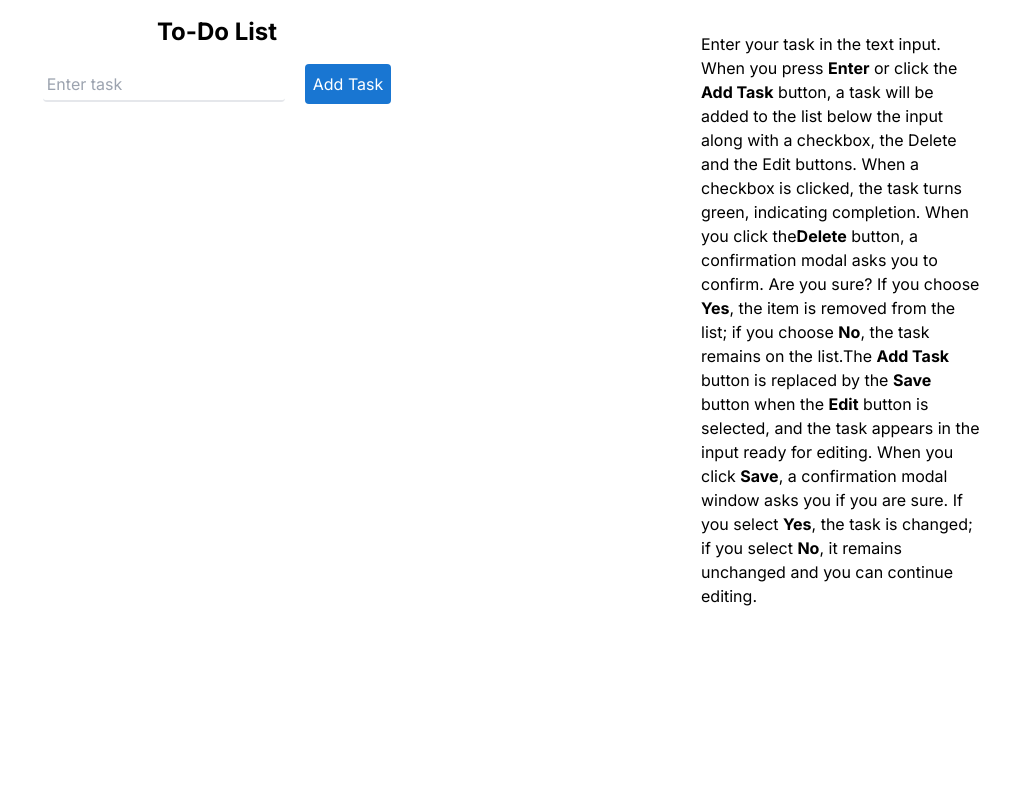
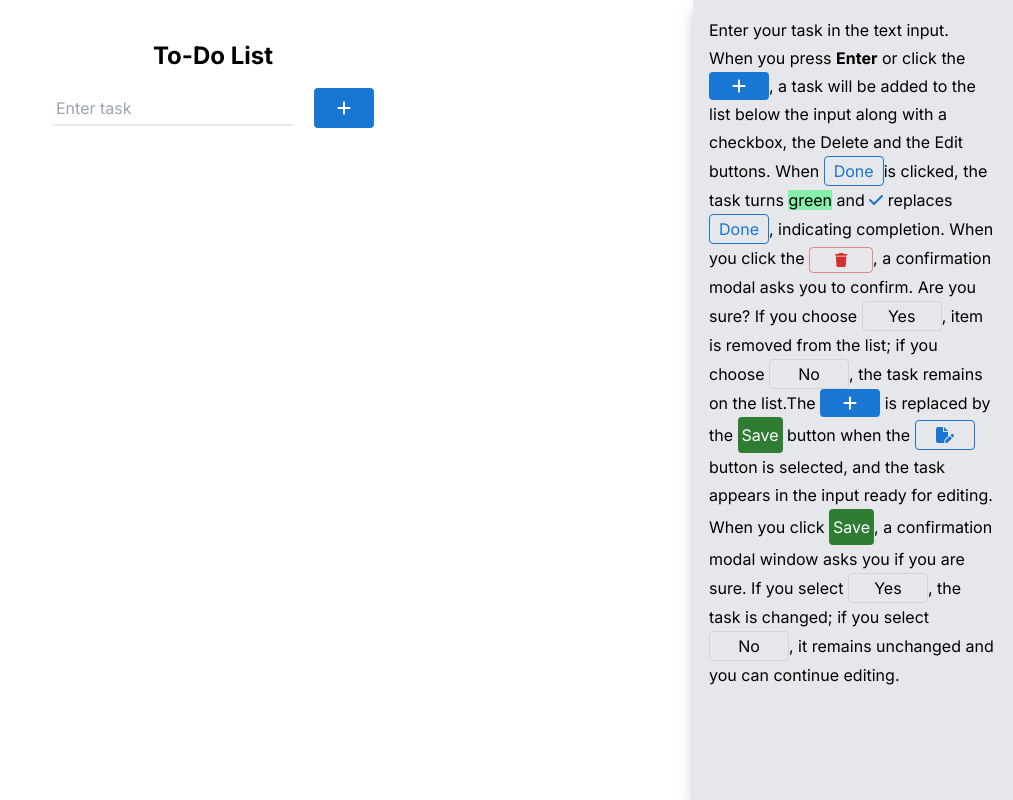
Before and after one commit to limanovic/to-do-list, a Next.js app: page / in a window 1280 px wide. Shown: the whole page, without its empty margins (267-1280 px from the left). Built offline with nearby package versions, Linux system fonts and the light colour scheme.

Commit message:
Icons imported

```diff
--- a/package.json
+++ b/package.json
@@ -13,6 +13,9 @@
     "dependencies": {
         "@emotion/react": "^11.11.0",
         "@emotion/styled": "^11.11.0",
+        "@fortawesome/fontawesome-svg-core": "^6.4.0",
+        "@fortawesome/free-solid-svg-icons": "^6.4.0",
+        "@fortawesome/react-fontawesome": "^0.2.0",
         "@mui/icons-material": "^5.11.16",
         "@mui/material": "^5.12.3",
         "@reduxjs/toolkit": "^1.9.5",
--- a/src/app/components/AddTask.tsx
+++ b/src/app/components/AddTask.tsx
@@ -5,6 +5,8 @@ import { useDispatch, useSelector } from 'react-redux';
 import { addTask, saveTask } from './Redux/tasks/slice';
 import { RootState } from './Redux/types';
 import { Task as TaskType } from './Redux/types';
+import { FontAwesomeIcon } from '@fortawesome/react-fontawesome';
+import { faPlus } from '@fortawesome/free-solid-svg-icons';
 
 const AddTask = () => {
     const dispatch = useDispatch();
@@ -69,17 +71,13 @@ const AddTask = () => {
                         value={newTask?.name}
                         onChange={(e) => setNewTask({ name: e.target.value, id: new Date().getTime() })}
                     />
-                    <button type="submit" className="p-2 bg-[#1976D2] text-white rounded">
-                        Add Task
+                    <button type="submit" className="p-2 bg-[#1976D2] w-[60px] text-white rounded">
+                        <FontAwesomeIcon icon={faPlus} />
                     </button>
                 </form>
             )}
             {modalOpened && (
-                <ConfirmModal
-                    openModal={modalOpened}
-                    onConfirm={inputChangeConfirmed}
-                    onCancel={inputChangeNotConfirmed}
-                />
+                <ConfirmModal openModal={true} onConfirm={inputChangeConfirmed} onCancel={inputChangeNotConfirmed} />
             )}
         </div>
     );
--- a/src/app/components/App.tsx
+++ b/src/app/components/App.tsx
@@ -3,28 +3,19 @@
 import React from 'react';
 import AddTask from './AddTask';
 import TaskList from './TaskList';
+import Test from './Test';
 
 export default function App() {
     return (
-        <div className="p-4 flex">
+        <div className="flex">
             <div className="w-3/4 px-20">
-                <h1 className="text-2xl font-bold mb-4 text-center">To-Do List</h1>
+                <h1 className="text-2xl font-bold mb-4 pt-10 text-center">To-Do List</h1>
                 <div className="flex mb-4 justify-center">
                     <AddTask />
                 </div>
                 <TaskList />
             </div>
-            <div className="w-1/4 p-4">
-                Enter your task in the text input. When you press <b>Enter</b> or click the <b>Add Task</b> button, a
-                task will be added to the list below the input along with a checkbox, the Delete and the Edit buttons.
-                When a checkbox is clicked, the task turns green, indicating completion. When you click the
-                <b>Delete</b> button, a confirmation modal asks you to confirm. Are you sure? If you choose <b>Yes</b>,
-                the item is removed from the list; if you choose <b>No</b>, the task remains on the list.The{' '}
-                <b>Add Task</b> button is replaced by the <b>Save</b> button when the <b>Edit</b> button is selected,
-                and the task appears in the input ready for editing. When you click <b>Save</b>, a confirmation modal
-                window asks you if you are sure. If you select <b>Yes</b>, the task is changed; if you select <b>No</b>,
-                it remains unchanged and you can continue editing.
-            </div>
+            <Test />
         </div>
     );
 }
--- a/src/app/components/Task.tsx
+++ b/src/app/components/Task.tsx
@@ -4,6 +4,8 @@ import ConfirmModal from './ConfirmModal';
 import { useDispatch } from 'react-redux';
 import { removeTask, editTask } from './Redux/tasks/slice';
 import { Task as TaskType } from './Redux/types';
+import { FontAwesomeIcon } from '@fortawesome/react-fontawesome';
+import { faCheck, faFilePen, faTrash } from '@fortawesome/free-solid-svg-icons';
 
 export default function Task({ task }: { task: TaskType }) {
     const [modalOpened, setmodalOpened] = useState<boolean>(false);
@@ -27,17 +29,30 @@ export default function Task({ task }: { task: TaskType }) {
         dispatch(editTask(e));
     };
     return (
-        <div className={`flex justify-between gap-x-4 rounded p-4 items-center ${isChecked && 'bg-green-500'}`}>
+        <div className={`flex justify-between gap-x-4 rounded p-4 items-center ${isChecked && 'bg-green-300'}`}>
             <div className=" w-[200px] break-all">
-                <h4 className="pr-5 flex self-center">{task.name}</h4>
+                <h4 className="pr-5 flex self-center font-semibold">{task.name}</h4>
             </div>
-            <input type="checkbox" checked={isChecked} onChange={toggleCheckbox} className="mr-2" />
-            <Button className="mr-5 h-[40px]" variant="outlined" color="error" onClick={removeTaskModal}>
-                Delete
+            <Button className="h-[40px]" variant="outlined" color="error" onClick={removeTaskModal}>
+                <FontAwesomeIcon icon={faTrash} />
             </Button>
-            <Button className="mr-5 h-[40px]" variant="contained" onClick={() => handleInputChange(task.id)}>
-                Edit
-            </Button>
+            <button
+                type="submit"
+                className="p-2 w-[60px] border border-[#1976D2] text-[#1976D2] rounded"
+                onClick={() => handleInputChange(task.id)}>
+                <FontAwesomeIcon icon={faFilePen} />
+            </button>
+            {isChecked ? (
+                <button onClick={toggleCheckbox} className="text-[#1976D2]">
+                    <FontAwesomeIcon icon={faCheck} />
+                </button>
+            ) : (
+                <button
+                    onClick={toggleCheckbox}
+                    className="text-[#1976D2] border border-[#1976D2] p-2 w-[60px] rounded">
+                    Done
+                </button>
+            )}
             {modalOpened && <ConfirmModal openModal={true} onConfirm={handleRemoveTask} onCancel={notConfirmed} />}
         </div>
     );
--- /dev/null
+++ b/src/app/components/Test.tsx
@@ -0,0 +1,40 @@
+import { faPlus, faFilePen, faTrash, faCheck } from '@fortawesome/free-solid-svg-icons';
+import { FontAwesomeIcon } from '@fortawesome/react-fontawesome';
+import { Button } from '@mui/material';
+
+export default function Test() {
+    return (
+        <div className="w-1/4 p-4 bg-gray-200 min-h-screen shadow-lg shadow-gray-500/50 leading-7">
+            Enter your task in the text input. When you press <b>Enter</b> or click the{' '}
+            <button type="submit" className="bg-[#1976D2] w-[60px] text-white rounded">
+                <FontAwesomeIcon icon={faPlus} />
+            </button>
+            , a task will be added to the list below the input along with a checkbox, the Delete and the Edit buttons.
+            When <button className="text-[#1976D2] border border-[#1976D2] w-[60px] rounded">Done</button>
+            is clicked, the task turns <b className="font-normal bg-green-300">green</b> and{' '}
+            <button className="text-[#1976D2]">
+                <FontAwesomeIcon icon={faCheck} />
+            </button>{' '}
+            replaces <button className="text-[#1976D2] border border-[#1976D2] w-[60px] rounded">Done</button>,
+            indicating completion. When you click the{' '}
+            <Button variant="outlined" color="error">
+                <FontAwesomeIcon icon={faTrash} />
+            </Button>
+            , a confirmation modal asks you to confirm. Are you sure? If you choose{' '}
+            <button className="w-20 rounded border border-gray-300">Yes</button>, item is removed from the list; if you
+            choose <button className="w-20 rounded border border-gray-300">No</button>, the task remains on the list.The{' '}
+            <button type="submit" className="bg-[#1976D2] w-[60px] text-white rounded">
+                <FontAwesomeIcon icon={faPlus} />
+            </button>{' '}
+            is replaced by the <button className="p-1 bg-[#2E7D32] text-white rounded">Save</button> button when the{' '}
+            <button type="submit" className="w-[60px] border border-[#1976D2] text-[#1976D2] rounded">
+                <FontAwesomeIcon icon={faFilePen} />
+            </button>
+            button is selected, and the task appears in the input ready for editing. When you click{' '}
+            <button className="p-1 bg-[#2E7D32] text-white rounded">Save</button>, a confirmation modal window asks you
+            if you are sure. If you select <button className="w-20 rounded border border-gray-300">Yes</button>, the
+            task is changed; if you select <button className="w-20 rounded border border-gray-300">No</button>, it
+            remains unchanged and you can continue editing.
+        </div>
+    );
+}
```
Also changed, not shown: 1 other file (tests, documents, lock files or other folders).
